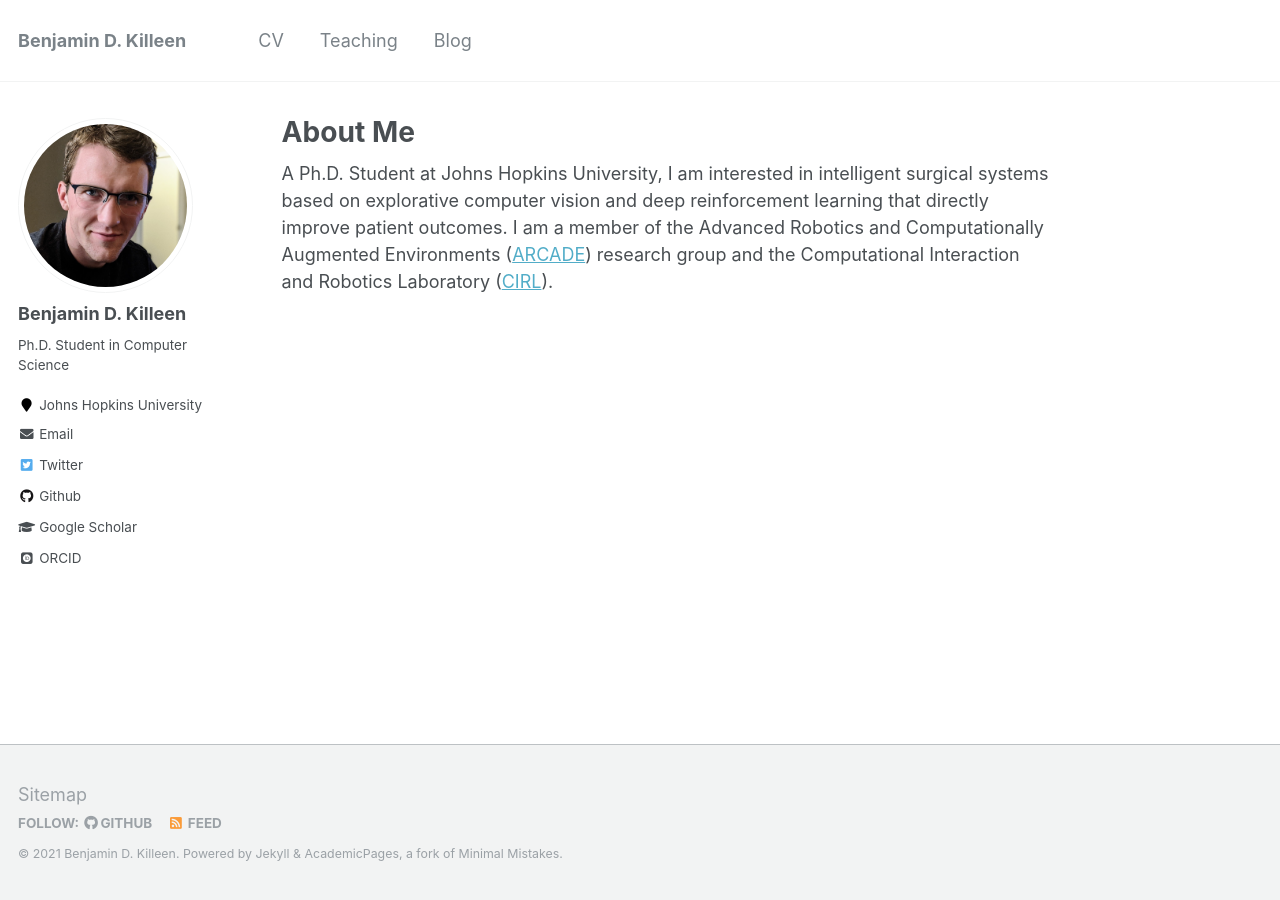
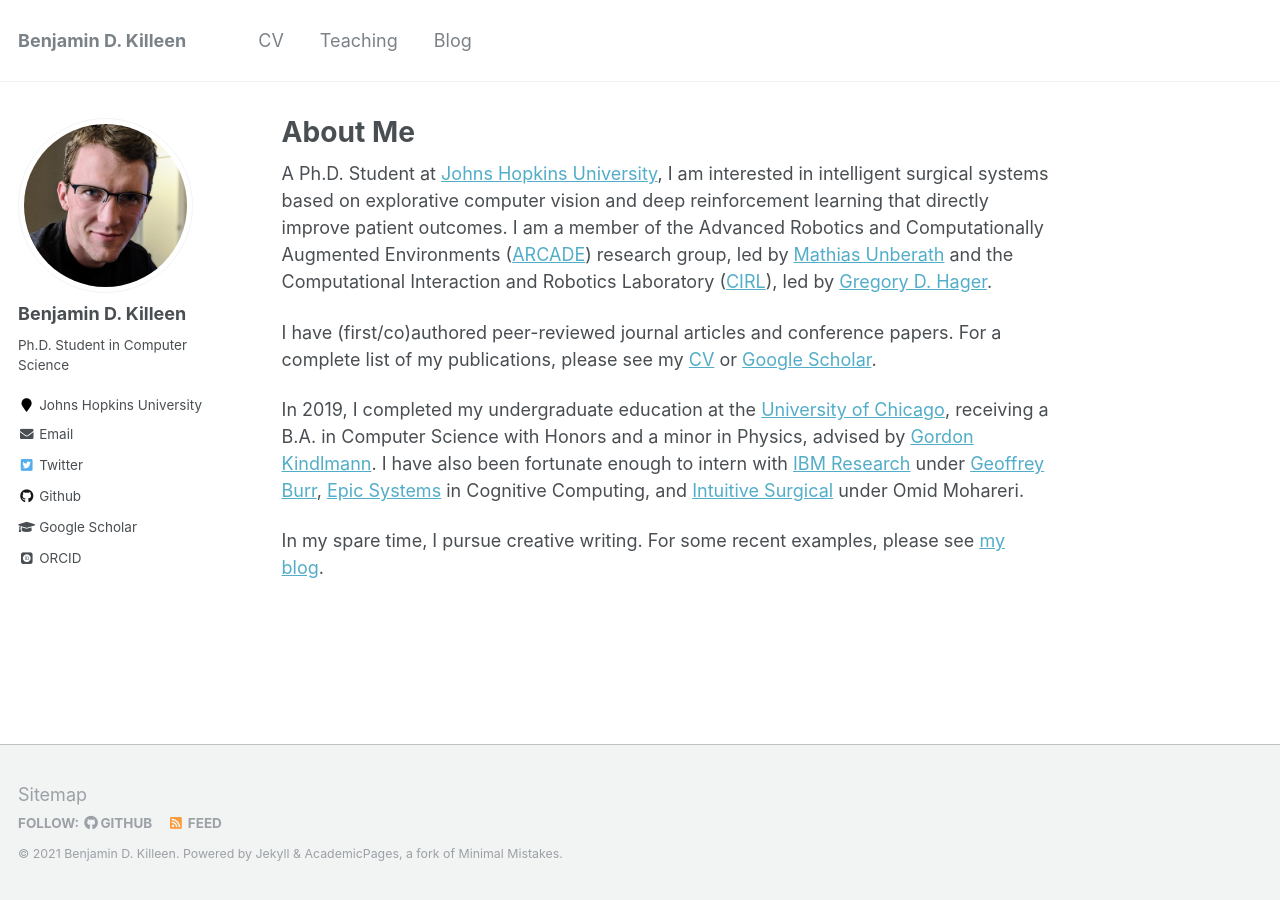
Before and after one commit to benjamindkilleen/benjamindkilleen.github.io, a Jekyll site: the page built from _pages/about.md, in a window 1280 px wide. Built offline with Jekyll 4.4.1, drawn with Linux system fonts in a browser that asks for light colours; some web fonts are replaced.

Commit message:
updated homepage

```diff
--- a/_pages/about.md
+++ b/_pages/about.md
@@ -8,8 +8,25 @@ redirect_from:
   - /about.html
 ---
 
-A Ph.D. Student at Johns Hopkins University, I am interested in intelligent surgical systems based
-on explorative computer vision and deep reinforcement learning that directly improve patient
-outcomes. I am a member of the Advanced Robotics and Computationally Augmented Environments
-([ARCADE](https://arcade.cs.jhu.edu/)) research group and the Computational Interaction and
-Robotics Laboratory ([CIRL](https://cirl.lcsr.jhu.edu/)).
+A Ph.D. Student at [Johns Hopkins University](https://www.jhu.edu/), I am interested in intelligent
+surgical systems based on explorative computer vision and deep reinforcement learning that directly
+improve patient outcomes. I am a member of the Advanced Robotics and Computationally Augmented
+Environments ([ARCADE](https://arcade.cs.jhu.edu/)) research group, led by [Mathias
+Unberath](https://mathiasunberath.github.io/) and the Computational Interaction and Robotics
+Laboratory ([CIRL](https://cirl.lcsr.jhu.edu/)), led by [Gregory
+D. Hager](https://www.cs.jhu.edu/hager/).
+
+I have (first/co)authored peer-reviewed journal articles and conference papers. For a complete
+list of my publications, please see my [CV](https://benjamindkilleen.com/markdown-cv/) or [Google
+Scholar](https://scholar.google.com/citations?user=QX7AvxUAAAAJ).
+
+In 2019, I completed my undergraduate education at the [University of
+Chicago](https://uchicago.edu), receiving a B.A. in Computer Science with Honors and a minor in
+Physics, advised by [Gordon Kindlmann](http://people.cs.uchicago.edu/~glk/). I have also been
+fortunate enough to intern with [IBM Research](https://www.research.ibm.com/labs/almaden/) under
+[Geoffrey Burr](https://researcher.watson.ibm.com/researcher/view.php?person=us-gwburr), [Epic
+Systems](https://www.epic.com/) in Cognitive Computing, and [Intuitive
+Surgical](https://www.intuitive.com/en-us) under Omid Mohareri.
+
+In my spare time, I pursue creative writing. For some recent examples, please see [my
+blog](https://benjamindkilleen.com/blog/).
```
Also changed, not shown: _drafts/how-to-kill-time.md (+9 -1 lines).
